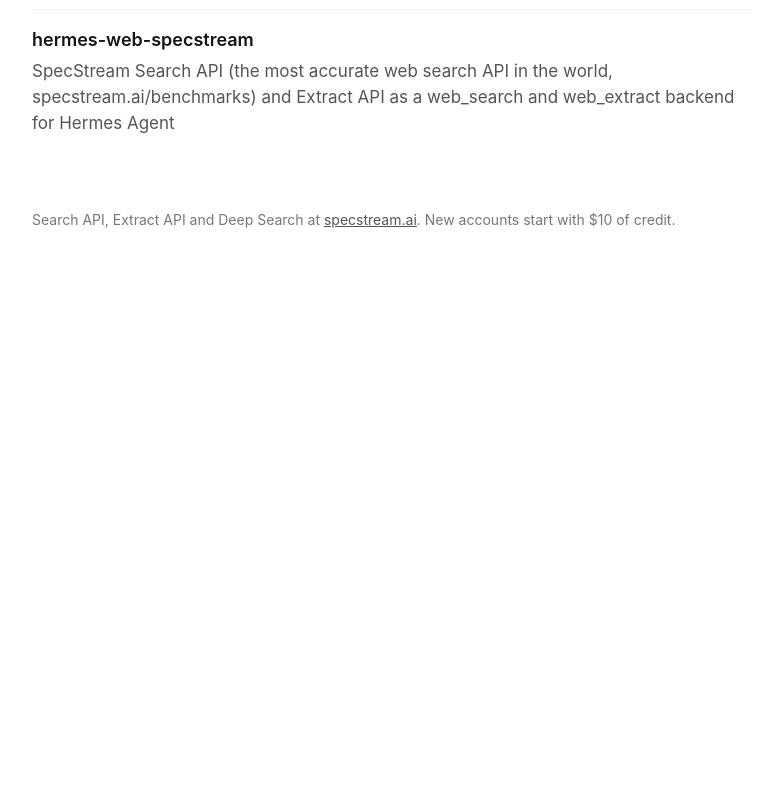
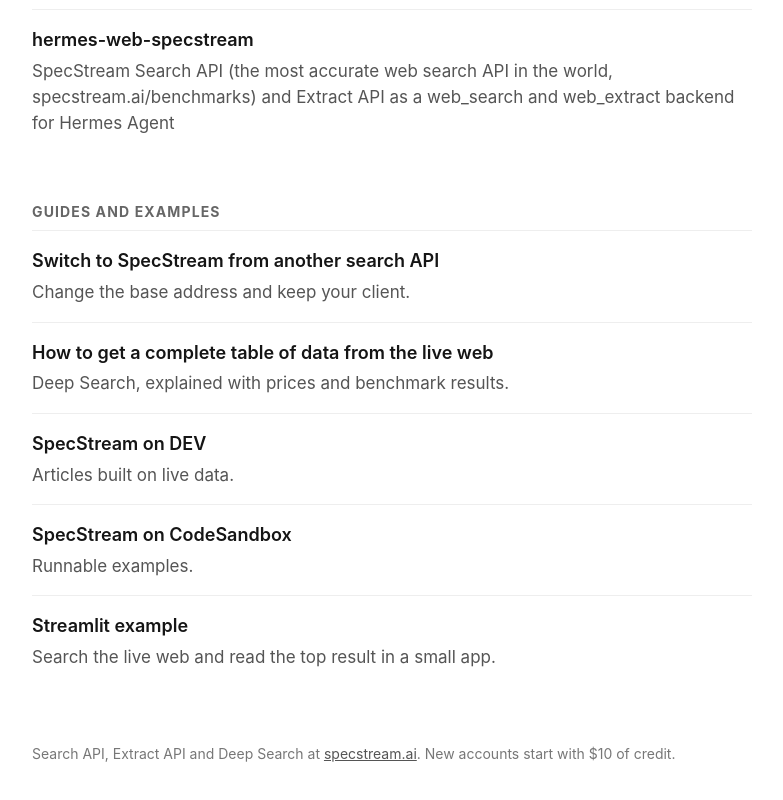
Before and after one commit to specstream/specstream.github.io, a plain HTML site: page index.html in a window 1280 px wide. Shown: the part 1396-2196 px from the top of the page, without its empty margins (248-1031 px from the left). Before the commit the page ends 1722 px from the top, so only its background shows below. Drawn offline with Linux system fonts and the light colour scheme.

Commit message:
Add guides and examples

```diff
--- a/index.html
+++ b/index.html
@@ -32,5 +32,13 @@ li p{margin:4px 0 0;color:#555}footer{margin-top:56px;color:#777;font-size:14px}
 <li><a href="https://github.com/specstream/obsidian-specstream">obsidian-specstream</a><p>SpecStream inside Obsidian.</p></li>
 <li><a href="https://github.com/specstream/hermes-web-specstream">hermes-web-specstream</a><p>SpecStream Search API (the most accurate web search API in the world, specstream.ai/benchmarks) and Extract API as a web_search and web_extract backend for Hermes Agent</p></li>
 </ul>
+<h2>Guides and examples</h2>
+<ul>
+<li><a href="https://specstream.gitbook.io/specstream-guides/">Switch to SpecStream from another search API</a><p>Change the base address and keep your client.</p></li>
+<li><a href="https://specstream.hashnode.dev/how-do-i-get-a-complete-table-of-data-from-the-live-web-by-describing-it-in-plain-words">How to get a complete table of data from the live web</a><p>Deep Search, explained with prices and benchmark results.</p></li>
+<li><a href="https://dev.to/specstream">SpecStream on DEV</a><p>Articles built on live data.</p></li>
+<li><a href="https://codesandbox.io/u/SpecStream">SpecStream on CodeSandbox</a><p>Runnable examples.</p></li>
+<li><a href="https://github.com/specstream/streamlit-quickstart">Streamlit example</a><p>Search the live web and read the top result in a small app.</p></li>
+</ul>
 <footer>Search API, Extract API and Deep Search at <a href="https://specstream.ai/">specstream.ai</a>. New accounts start with $10 of credit.</footer>
 </main></body></html>
```
